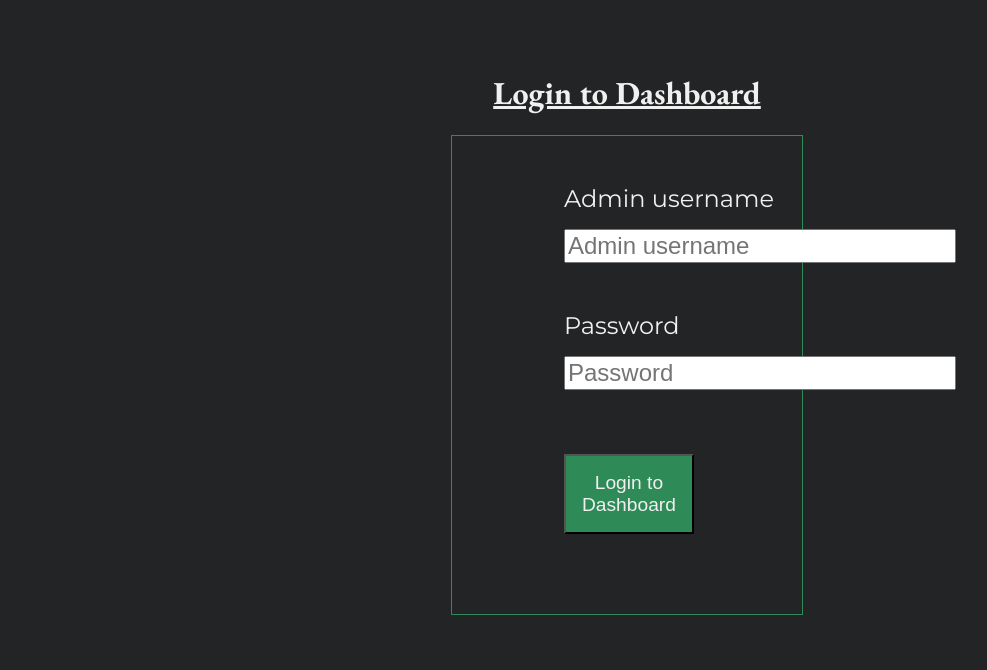
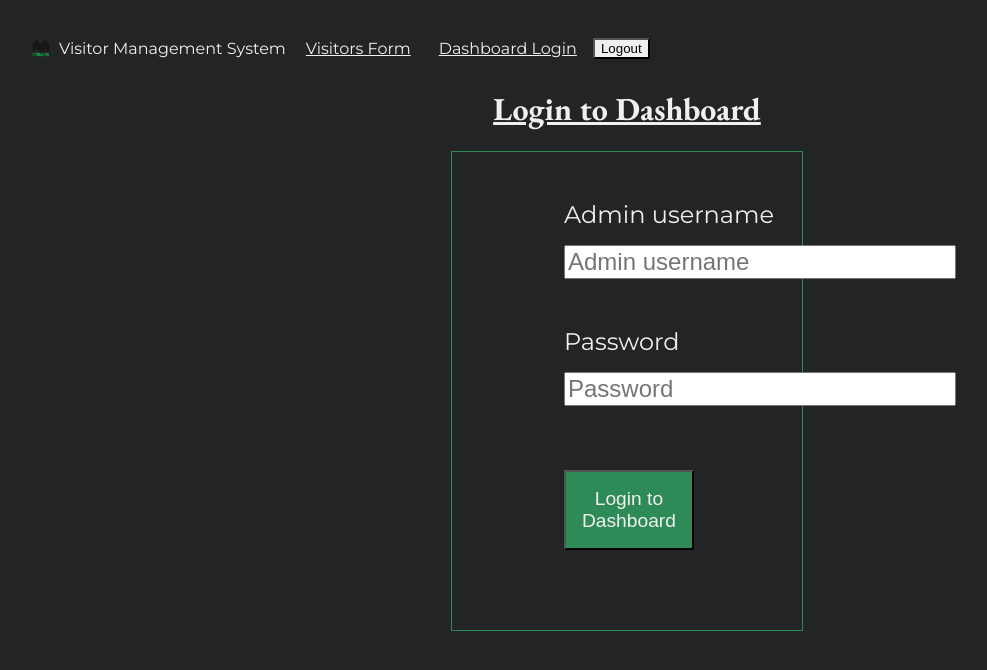
Before and after one commit to thenullfirm/mandilas-vms-ui, a Next.js app: page /login in a window 1280 px wide. Shown: the top 670 px of the page, without its empty margins (13-1000 px from the left). Built offline with nearby package versions, Linux system fonts and the light colour scheme; no server answers.

Commit message:
Implemented navigation bar across pages

```diff
--- a/components/Navigation/NavBar.js
+++ b/components/Navigation/NavBar.js
@@ -1,27 +1,17 @@
-import {
-  Box,
-  Flex,
-  Avatar,
-  HStack,
-  Text,
-  IconButton,
-  Button,
-  Menu,
-  MenuButton,
-  MenuList,
-  MenuItem,
-  MenuDivider,
-  useDisclosure,
-  useColorModeValue,
-  Stack,
-} from '@chakra-ui/react';
-import { HamburgerIcon, CloseIcon } from '@chakra-ui/icons';
+import Image from 'next/image';
+import { Box, Flex, HStack, Button, useColorModeValue } from '@chakra-ui/react';
 import logout from '@/config/logout';
+import '@/app/globals.css';
 
-const Links = [
+const DashboardLinks = [
   { title: 'Daily Visits', url: '/dashboard/day' },
   { title: 'Employee Visits', url: '/dashboard/people' },
   { title: 'Add Employee', url: '/dashboard/add-staff' },
+];
+
+const ExternalLinks = [
+  { title: 'Visitors Form', url: '/' },
+  { title: 'Dashboard Login', url: '/login' },
 ];
 
 const NavLink = (props) => {
@@ -44,24 +34,16 @@ const NavLink = (props) => {
   );
 };
 
-export default function NavBar(props) {
-  // const { isOpen, onOpen, onClose } = useDisclosure();
-
+function Navigation(props) {
   return (
     <>
-      <Box bg={useColorModeValue('gray.100', 'gray.900')} px={4}>
-        <Flex h={16} alignItems={'center'} justifyContent={'space-between'}>
-          {/* <IconButton
-            size={'md'}
-            icon={isOpen ? <CloseIcon /> : <HamburgerIcon />}
-            aria-label={'Open Menu'}
-            display={{ md: 'none' }}
-            onClick={isOpen ? onClose : onOpen}
-          /> */}
-          <HStack spacing={8} alignItems={'center'}>
-            <Box>Logo</Box>
-            <HStack as={'nav'} spacing={4} display={{ base: 'none', md: 'flex' }}>
-              {Links.map((data) => (
+      <Box px={4} id="navigation">
+        <Flex h={16}>
+          <HStack id="navContents" spacing={8} alignItems={'center'}>
+            <Image src="/mandilas-logo-coloured.png" width={20} height={20} alt="Picture of the author" />
+            <Box> Visitor Management System</Box>
+            <HStack as={'nav'} spacing={4}>
+              {props.links.map((data) => (
                 <NavLink key={data.url} href={data.url}>
                   {data.title}
                 </NavLink>
@@ -70,19 +52,11 @@ export default function NavBar(props) {
             </HStack>
           </HStack>
         </Flex>
-
-        {/* {isOpen ? (
-          <Box pb={4} display={{ md: 'none' }}>
-            <Stack as={'nav'} spacing={4}>
-              {Links.map((data) => (
-                <NavLink key={data.url} href={data.url}>
-                  {data.title}
-                </NavLink>
-              ))}
-            </Stack>
-          </Box>
-        ) : null} */}
       </Box>
     </>
   );
 }
+
+export default function NavBar(props) {
+  return <> {!props.internal ? <Navigation links={DashboardLinks} /> : <Navigation links={ExternalLinks} />}</>;
+}
--- a/pages/dashboard/add-staff.js
+++ b/pages/dashboard/add-staff.js
@@ -1,4 +1,4 @@
-import React, { useState, useEffect } from 'react';
+import React, { useEffect } from 'react';
 import getAdmin from '@/config/getAdmin';
 import { serverUrl } from '@/envConfig';
 import { useRouter } from 'next/navigation';
@@ -46,7 +46,7 @@ export default function Dashboard() {
 
   return (
     <div>
-      <NavBar checker={loginRedirect} />
+      <NavBar internal="false" checker={loginRedirect} />
       <h1>Add Employee</h1>
       <div>
         <form onSubmit={handleSubmit} method="POST">
--- a/pages/dashboard/day.js
+++ b/pages/dashboard/day.js
@@ -31,7 +31,7 @@ export default function Dashboard() {
 
   return (
     <div>
-      <NavBar checker={loginRedirect} />
+      <NavBar internal="false" checker={loginRedirect} />
       <h1>Dashboard</h1>
       {!dataLoaded ? (
         <p>Loading ...</p>
--- a/pages/dashboard/index.js
+++ b/pages/dashboard/index.js
@@ -19,7 +19,7 @@ export default function Dashboard() {
 
   return (
     <div>
-      <NavBar checker={loginRedirect} />
+      <NavBar internal="false" checker={loginRedirect} />
       <h1>Dashboard</h1>
     </div>
   );
--- a/pages/dashboard/people.js
+++ b/pages/dashboard/people.js
@@ -31,7 +31,7 @@ export default function Dashboard() {
 
   return (
     <div>
-      <NavBar checker={loginRedirect} />
+      <NavBar internal="false" checker={loginRedirect} />
       <h1>Dashboard</h1>
       {!dataLoaded ? (
         <p>Loading ...</p>
--- a/pages/login.js
+++ b/pages/login.js
@@ -3,7 +3,8 @@ import { useRouter } from 'next/navigation';
 import { serverUrl } from '@/envConfig';
 import FormFieldInput from '@/components/FormField/FormFieldInput';
 import Submit from '@/components/FormField/Submit';
-// import '@/app/globals.css';
+import NavBar from '@/components/Navigation/NavBar';
+import '@/app/globals.css';
 
 export default function Login() {
   const { push } = useRouter();
@@ -56,13 +57,16 @@ export default function Login() {
   };
 
   return (
+    <div>
+      <NavBar internal="true" checker={loginRedirect} />
       <div className="formBlock">
-      <h1 className="formTitle">Login to Dashboard</h1>
+        <h1 className="formTitle title">Login to Dashboard</h1>
         <form onSubmit={handleSubmit} method="POST">
           <FormFieldInput type="text" id="username" label="Admin username" />
           <FormFieldInput type="password" id="password" label="Password" />
           <Submit title="Login to Dashboard" />
         </form>
       </div>
+    </div>
   );
 }
```
Also changed, not shown: pages/index.js (+15 -1 lines). Lines whose indentation alone changed are shown as unchanged.
